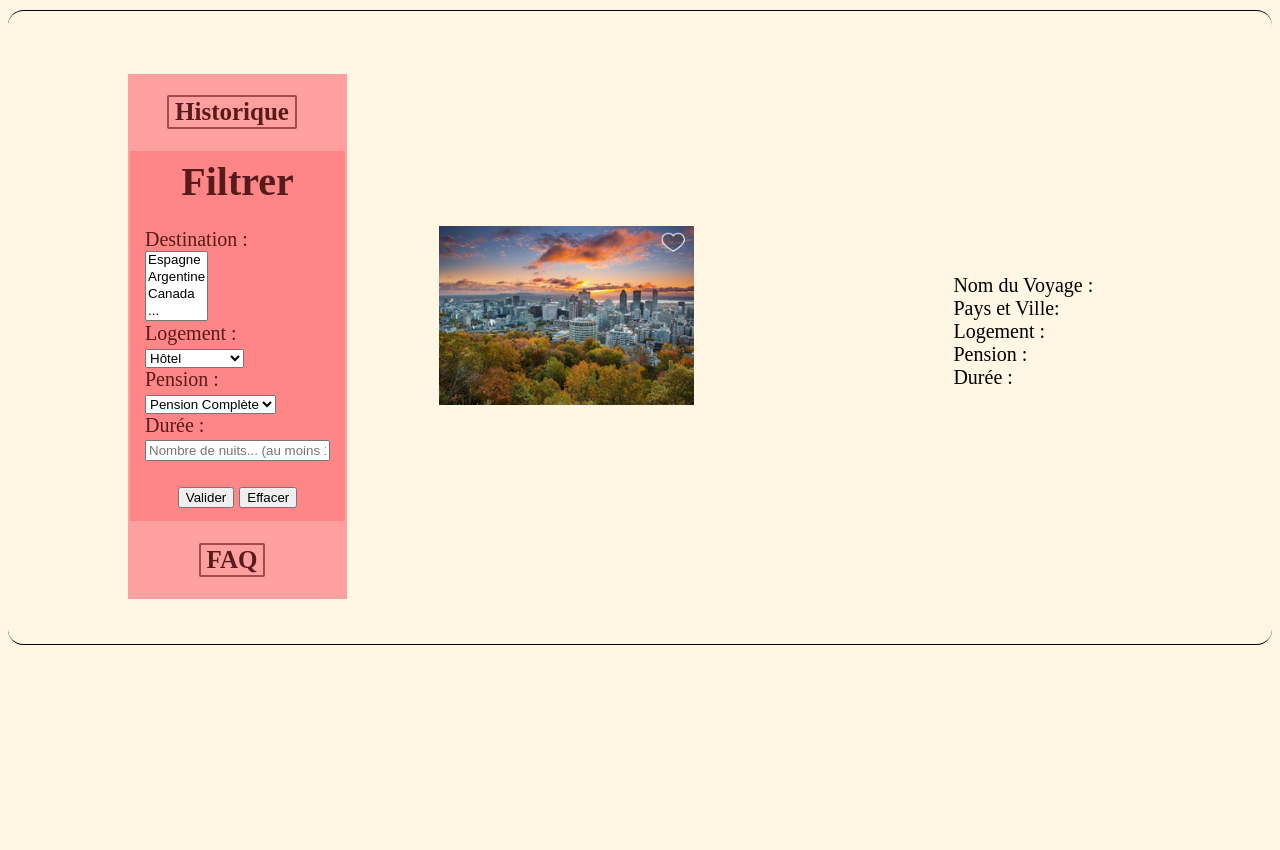
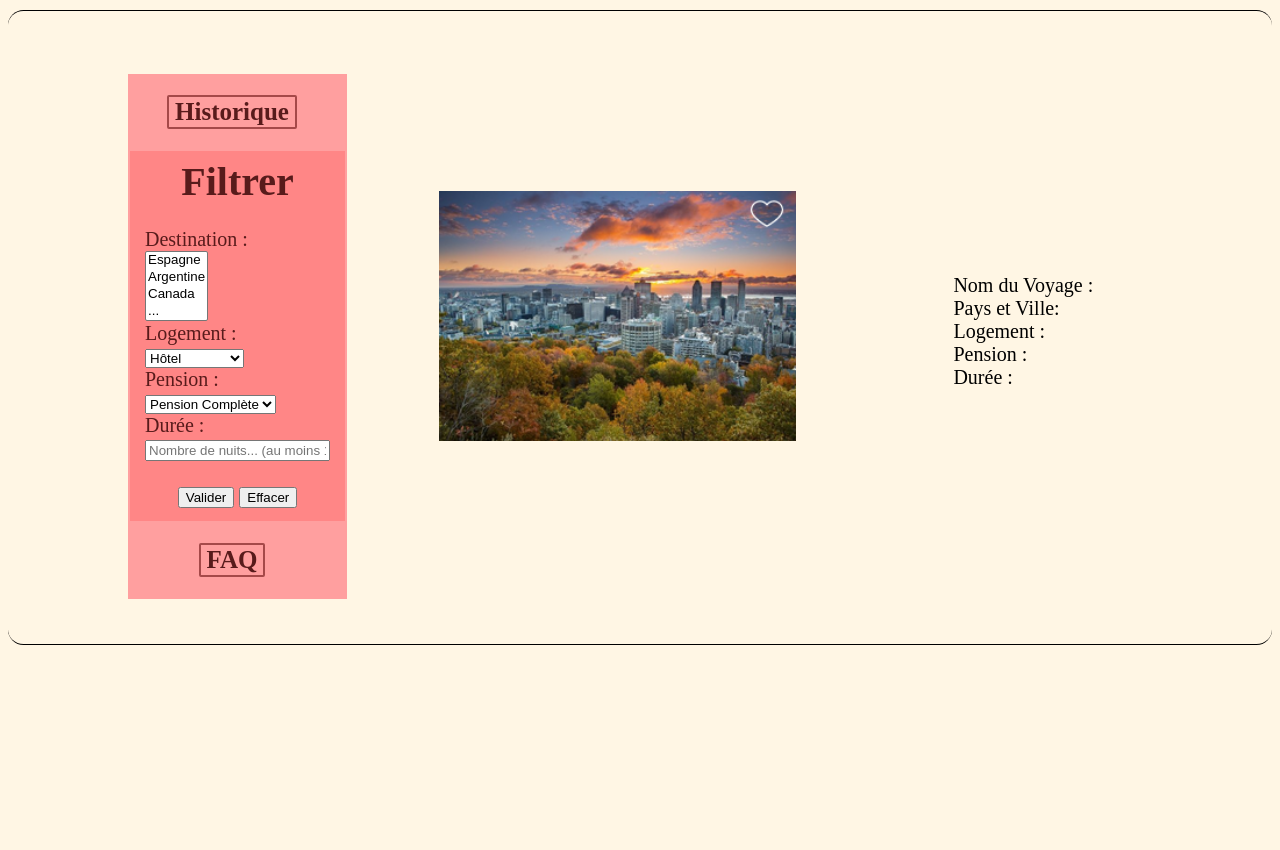
Before and after one commit to Louis-Bagot/ProjetTechnoWeb, a PHP site: page /PageAccueil.html in a window 1280 px wide. Shown: the part 143-993 px from the top of the page. Run offline with PHP 8.4, Linux system fonts and the light colour scheme.

Commit message:
pour Louis

```diff
--- a/style.css
+++ b/style.css
@@ -115,7 +115,7 @@ form legend {
 }
 
 #Voyages img {
-  width: 50%;
+  width: 70%;
   margin-bottom: 5%;
   text-align: left;
 }
@@ -123,6 +123,7 @@ form legend {
 #Voyages table {
   vertical-align: middle;
   width: 100%;
+  text-align: left;
 }
 
 /* Frames FAQ */
```
